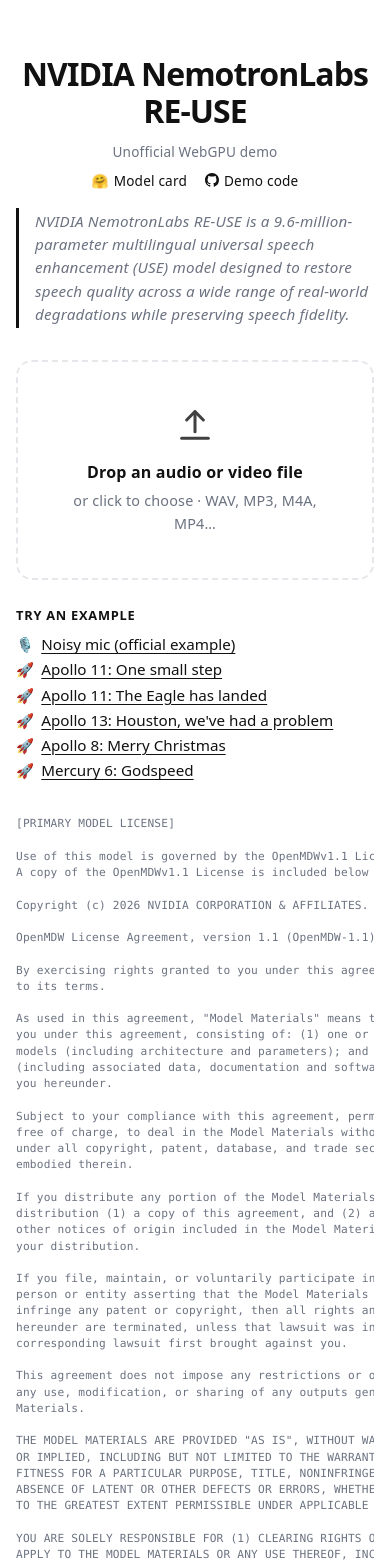
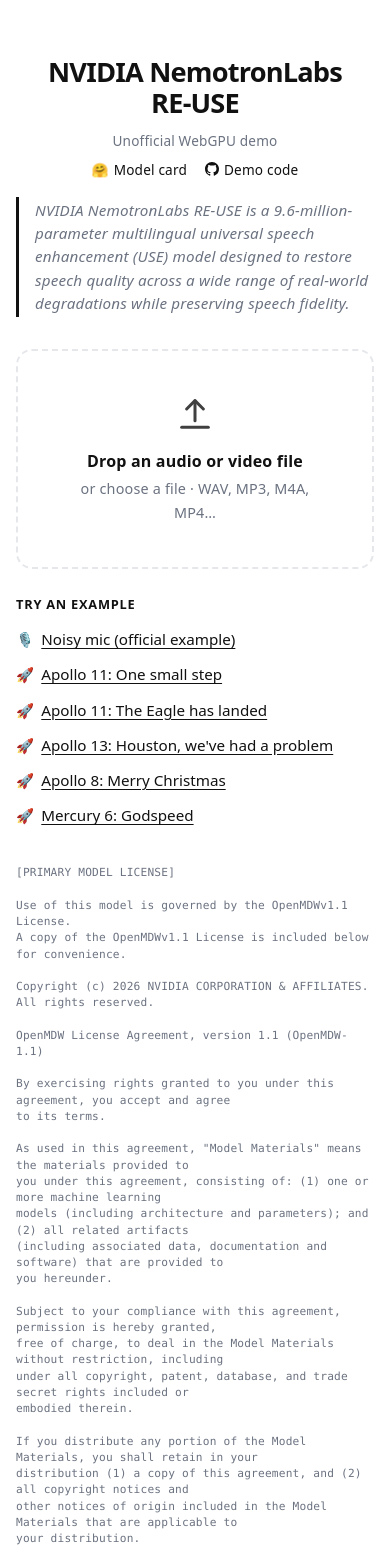
Before and after one commit to geronimi73/re-use-demo, a React (Vite) app: page / in a window 390 px wide. Shown: the top 1563 px of the page. Built offline with nearby package versions, Linux system fonts and the light colour scheme; no server answers.

Commit message:
be mobile friendly

```diff
--- a/src/App.css
+++ b/src/App.css
@@ -146,10 +146,10 @@ a { color: var(--accent); }
   color: var(--text-h);
 }
 .examples ul { margin: 0; padding: 0; list-style: none; }
-.examples li { margin: 2px 0; display: flex; align-items: baseline; gap: 8px; }
+.examples li { margin: 0; display: flex; align-items: baseline; gap: 8px; }
 .ex-icon { width: 1.2em; text-align: center; font-size: 0.9rem; }
 .examples button {
-  padding: 0;
+  padding: 6px 0;
   background: none;
   border: none;
   color: var(--accent);
@@ -172,10 +172,10 @@ a { color: var(--accent); }
 }
 .close {
   position: absolute;
-  top: 12px;
-  right: 12px;
+  top: 8px;
+  right: 8px;
   display: flex;
-  padding: 6px;
+  padding: 11px;
   border: none;
   border-radius: 8px;
   background: none;
@@ -184,8 +184,8 @@ a { color: var(--accent); }
 }
 .close:hover { color: var(--text-h); background: var(--accent-bg); }
 .result-meta { padding-right: 32px; }
-.stage { margin: 0 0 12px; color: var(--text-h); display: flex; justify-content: space-between; gap: 12px; }
-.speed { color: var(--text); font-size: 0.85rem; font-variant-numeric: tabular-nums; }
+.stage { margin: 0 0 12px; color: var(--text-h); display: flex; flex-wrap: wrap; justify-content: space-between; align-items: baseline; gap: 0 12px; }
+.speed { color: var(--text); font-size: 0.85rem; font-variant-numeric: tabular-nums; white-space: nowrap; }
 .bar {
   height: 8px;
   border-radius: 999px;
@@ -222,8 +222,13 @@ a { color: var(--accent); }
   margin: 0 auto 16px;
   max-width: 100%;
   width: fit-content;
-  overflow-x: auto;
+  white-space: pre-wrap;
+  overflow-wrap: anywhere;
   text-align: left;
   font: 0.7rem/1.45 ui-monospace, SFMono-Regular, Menlo, monospace;
 }
 .links .github { color: var(--text-h); }
+.nowrap { white-space: nowrap; }
+@media (max-width: 400px) {
+  .title { font-size: 1.7rem; }
+}
--- a/src/App.jsx
+++ b/src/App.jsx
@@ -84,7 +84,7 @@ export default function App() {
   return (
     <div className="app">
       <header className="header">
-        <h1 className="title">NVIDIA NemotronLabs RE-USE</h1>
+        <h1 className="title">NVIDIA NemotronLabs <span className="nowrap">RE-USE</span></h1>
         <div className="features">
           <span>Unofficial WebGPU demo</span>
         </div>
@@ -146,7 +146,7 @@ export default function App() {
                   <path d="M12 16V4" /><path d="m7 9 5-5 5 5" /><path d="M4 20h16" />
                 </svg>
                 <p><strong>Drop an audio or video file</strong></p>
-                <p className="hint">or click to choose · WAV, MP3, M4A, MP4…</p>
+                <p className="hint">or choose a file · WAV, MP3, M4A, MP4…</p>
               </div>
               <input ref={input} type="file" accept="audio/*,video/*" hidden onChange={(e) => run(e.target.files[0])} />
             </div>
```
